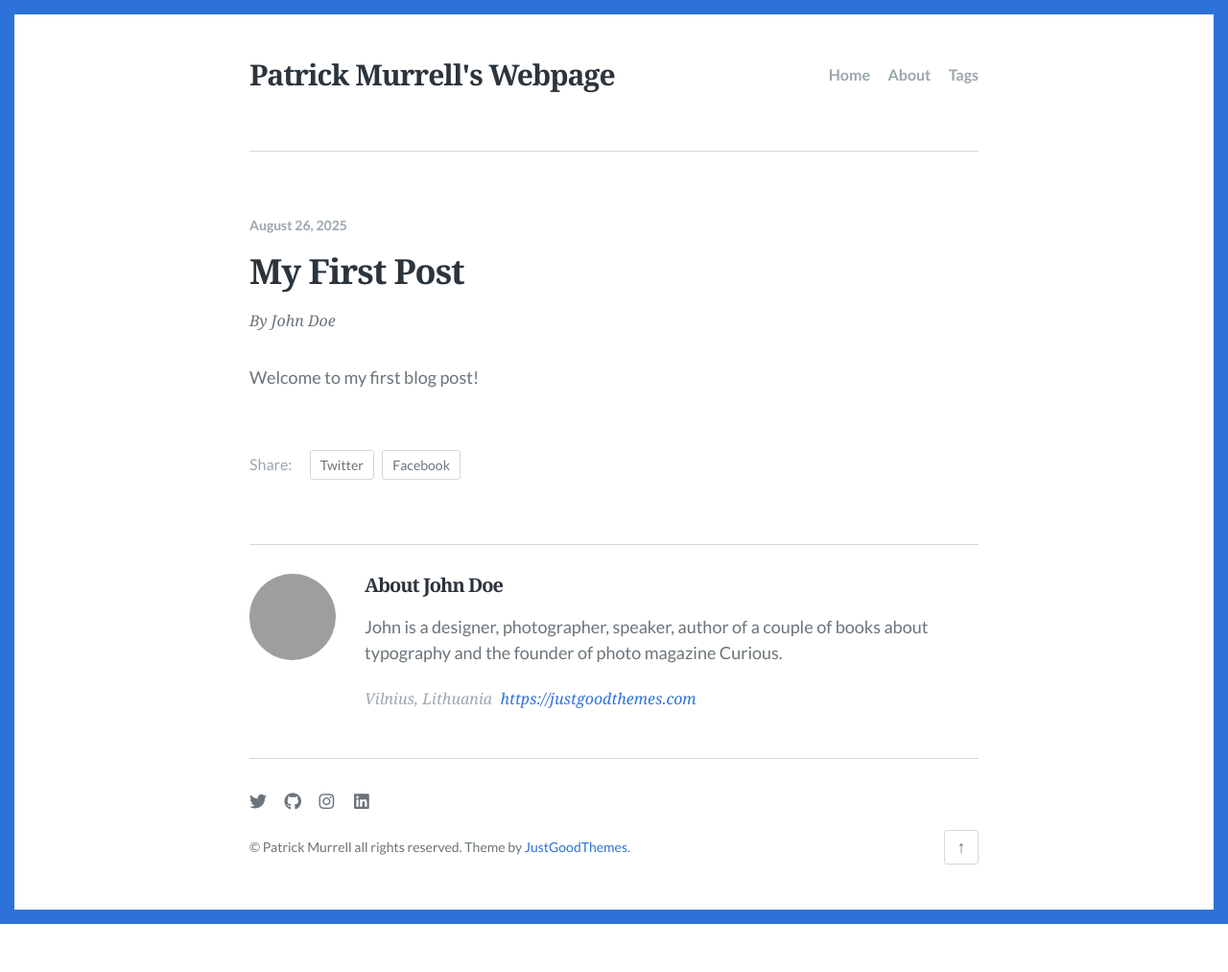
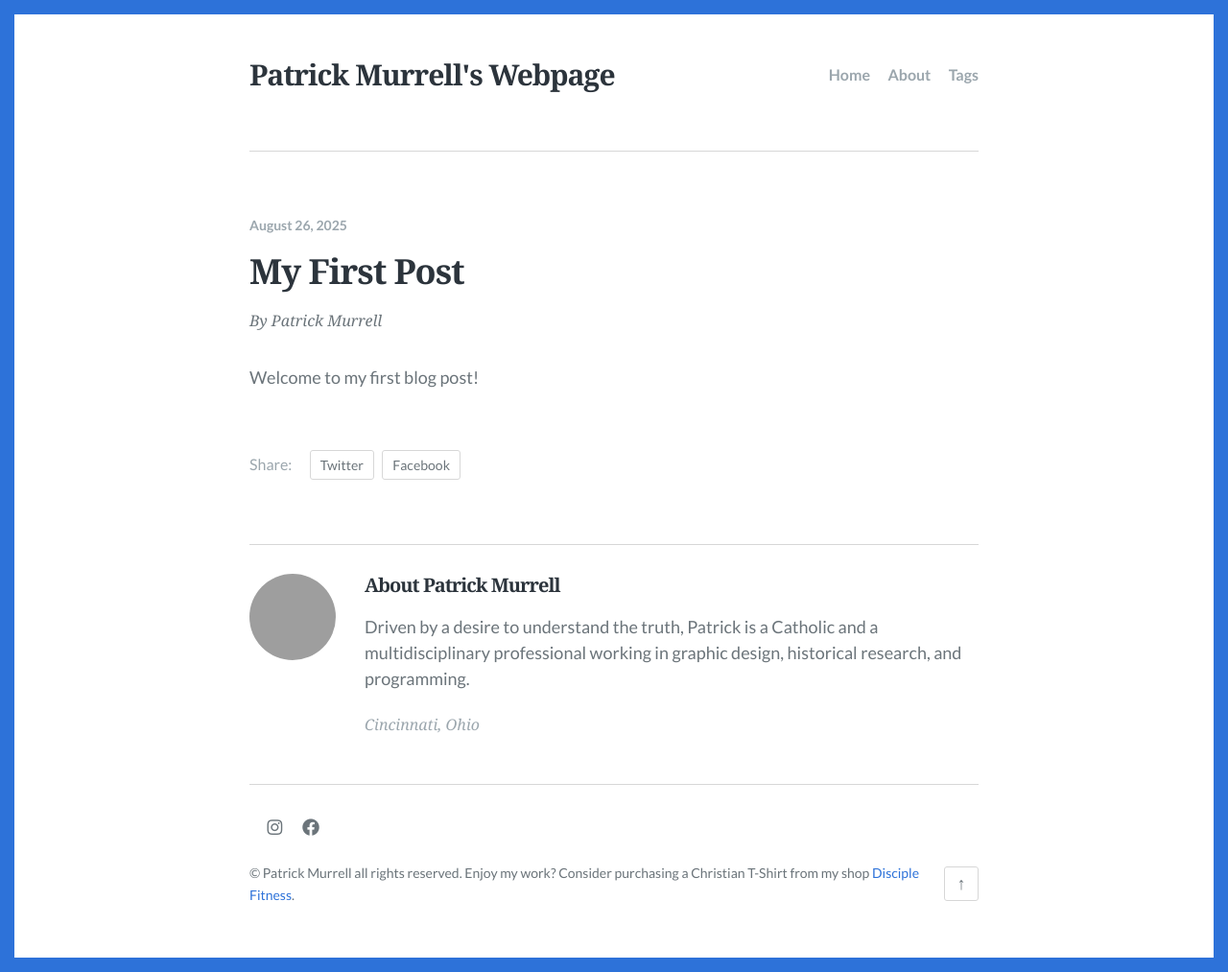
Before and after one commit to PatrickMurrell/patrickmurrell.github.io, a Jekyll site: the page built from _posts/2025-08-26-my-first-post.md, in a window 1280 px wide. Shown: the whole page at 96% size. Built offline with Jekyll 4.4.1, drawn with Linux system fonts in a browser that asks for light colours; some web fonts are replaced; before the commit the page ends 963 px from its top, so only the background shows below that; grey boxes are pictures that could not be loaded.

Commit message:
update template

```diff
--- a/_config.yml
+++ b/_config.yml
@@ -43,7 +43,7 @@ accent_color: '#2d72d9'
 
 # Site footer
 footer:
-  content: "&copy; Patrick Murrell all rights reserved. Theme by [JustGoodThemes](https://www.justgoodthemes.com)."
+  content: "&copy; Patrick Murrell all rights reserved. Enjoy my work? Consider purchasing a Christian T-Shirt from my shop [Disciple Fitness](https://disciple.fitness/)."
   has_social: true
 
 # Plugins
--- a/_data/author.json
+++ b/_data/author.json
@@ -1,7 +1,7 @@
 {
-  "name": "John Doe",
-  "bio": "John is a designer, photographer, speaker, author of a couple of books about typography and the founder of photo magazine Curious.",
-  "url": "https://justgoodthemes.com",
-  "location": "Vilnius, Lithuania",
+  "name": "Patrick Murrell",
+  "bio": "Driven by a desire to understand the truth, Patrick is a Catholic and a multidisciplinary professional working in graphic design, historical research, and programming.",
+  "url": "",
+  "location": "Cincinnati, Ohio",
   "image": "images/author.png"
 }
```
Also changed, not shown: _data/social.json (+7 -12 lines), README.md (deleted).
